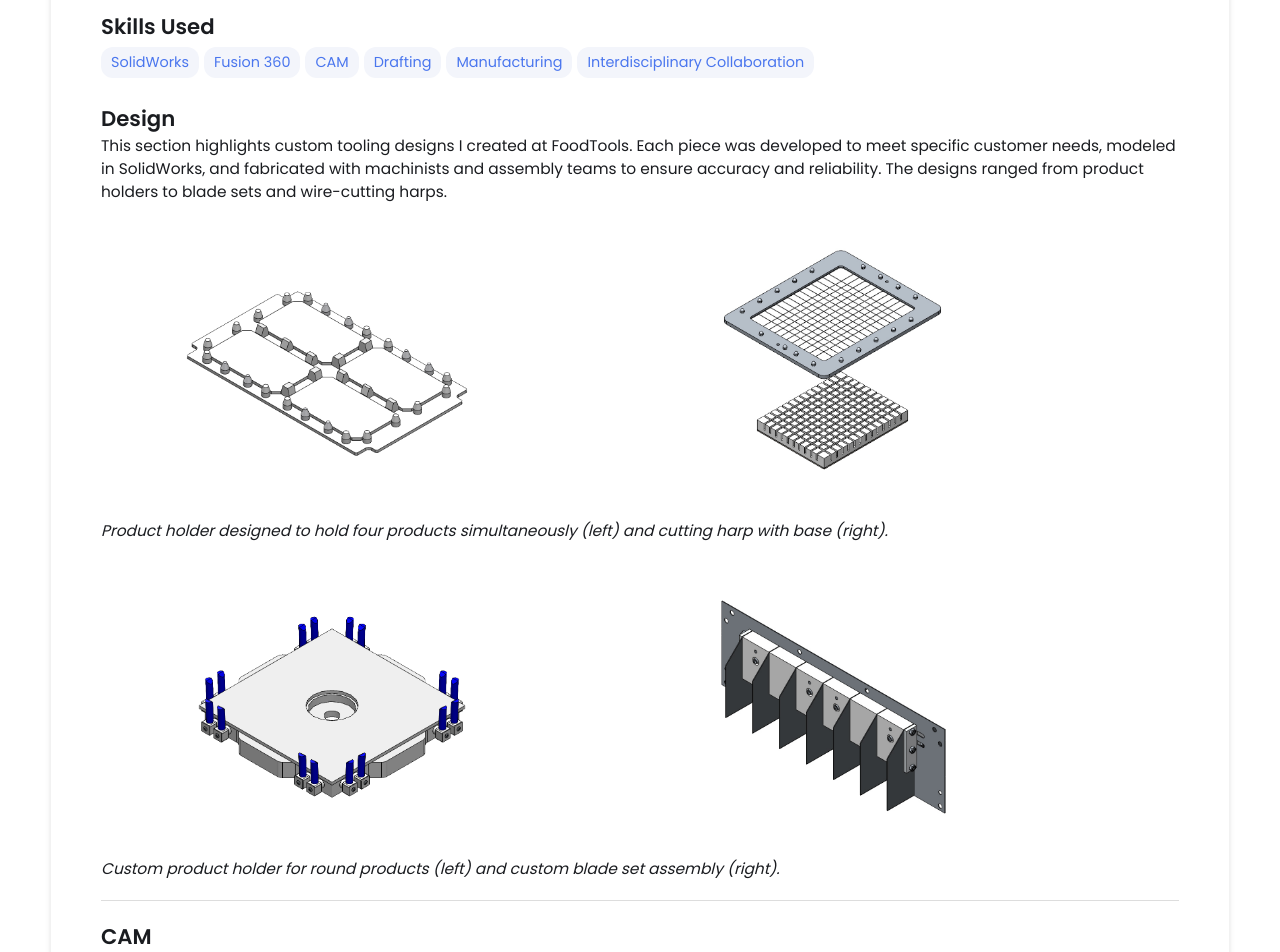
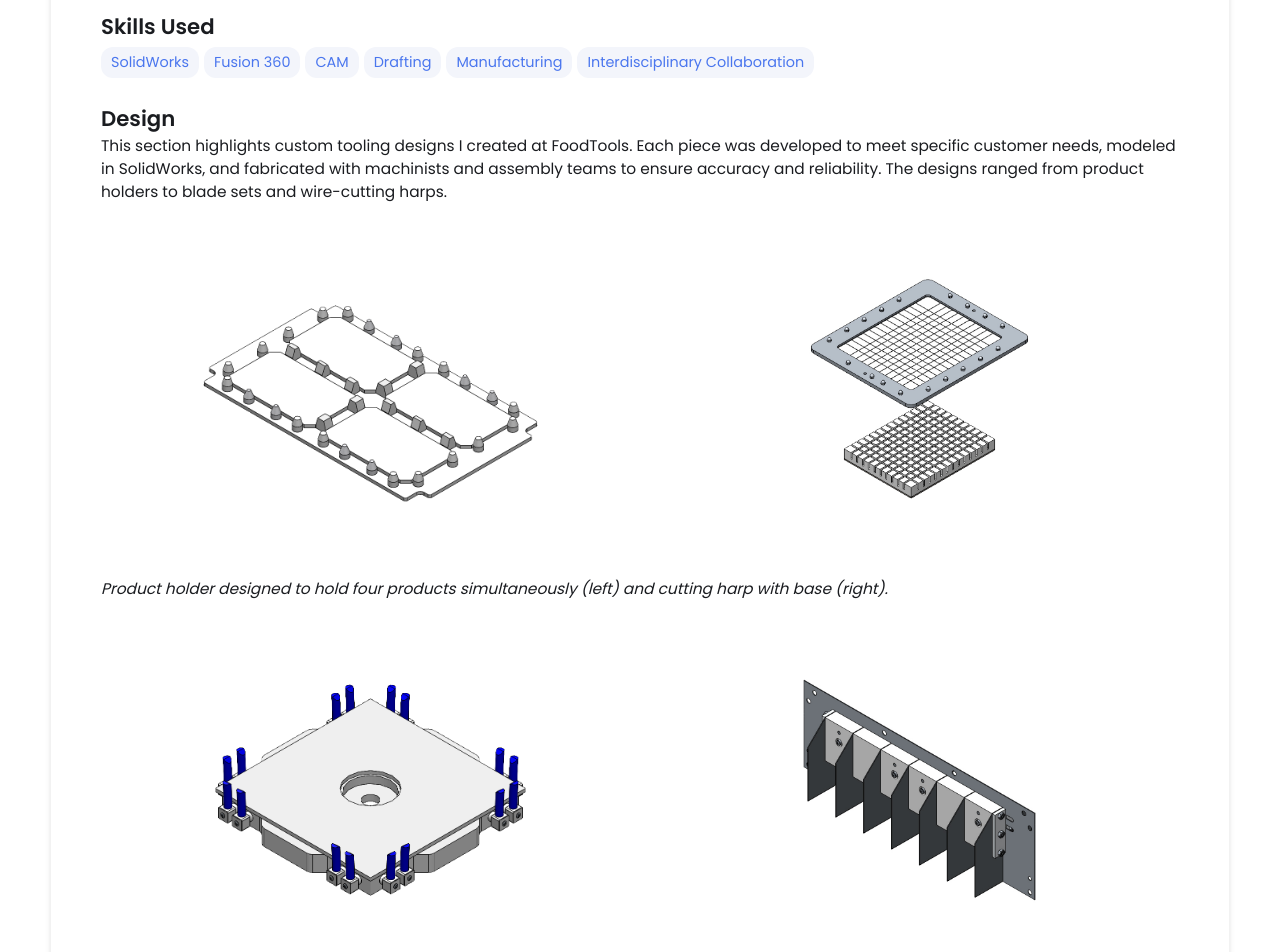
Before and after one commit to klee-eng/klee-eng.github.io, a Jekyll site: the page built from _projects/FoodTools/index.md, in a window 1280 px wide. Shown: the part 679-1631 px from the top of the page. Built offline with Jekyll 4.4.1, drawn with Linux system fonts in a browser that asks for light colours.

Commit message:
Update index.md

```diff
--- a/_projects/FoodTools/index.md
+++ b/_projects/FoodTools/index.md
@@ -16,16 +16,17 @@ main-image: /ftMach3.jpg
 
 This section highlights custom tooling designs I created at FoodTools. Each piece was developed to meet specific customer needs, modeled in SolidWorks, and fabricated with machinists and assembly teams to ensure accuracy and reliability. The designs ranged from product holders to blade sets and wire-cutting harps.
 
-<div style="display: flex; gap: 10px;">
-  <img src="/images-foodtools/4-UP CARDBOARD HOLDERBOARD LAYOUT.PNG" height="300" alt="Hub1">
-  <img src="/images-foodtools/CHEESEHEAD HEAD-BASE ASM.JPG" height="300" alt="Hub1"></div>
+<div class="image-row">
+  <img src="/images-foodtools/4-UP CARDBOARD HOLDERBOARD LAYOUT.PNG" alt="Hub1">
+  <img src="/images-foodtools/CHEESEHEAD HEAD-BASE ASM.JPG" alt="Hub2">
+</div>
 
-  <p><i>Product holder designed to hold four products simultaneously (left) and cutting harp with base (right).</i></p>
+<p><i>Product holder designed to hold four products simultaneously (left) and cutting harp with base (right).</i></p>
 
-
-<div style="display: flex; gap: 10px;">
-  <img src="/images-foodtools/csrsdialpalre.PNG" height="300" alt="Hub1">
-  <img src="/images-foodtools/BLADE SETASM LAYOUT.JPG" height="300" alt="Hub1"></div>
+<div class="image-row">
+  <img src="/images-foodtools/csrsdialpalre.PNG" alt="Hub1">
+  <img src="/images-foodtools/BLADE SETASM LAYOUT.JPG" alt="Hub2">
+</div>
 
 <p><i>Custom product holder for round products (left) and custom blade set assembly (right).</i></p>
 
@@ -35,9 +36,10 @@ This section highlights custom tooling designs I created at FoodTools. Each piec
 
 When I started in this position, a need for new CNC programs was identified after a machine containing older programs broke. I took on the challenge and taught myself Fusion 360 Manufacturing to replace these programs as needed. In addition to updating existing programs, I developed CNC programs for intricate, custom parts with complex features, including curved profiles that required advanced machining operations. This work improved both efficiency and precision in the manufacturing process of our parts.
 
-<div style="display: flex; gap: 10px;">
-  <img src="/images-foodtools/DialPlateSim.PNG" height="300" alt="Hub1">
-  <img src="/images-foodtools/TurnTableSim.PNG" height="300" alt="Hub1"></div>
+<div class="image-row">
+  <img src="/images-foodtools/DialPlateSim.PNG" alt="Hub1">
+  <img src="/images-foodtools/TurnTableSim.PNG" alt="Hub2">
+</div>
 
 <p><i>CAM simulations for two parts: a round dial plate (left) and a turntable (right).</i></p>
 
@@ -47,8 +49,8 @@ When I started in this position, a need for new CNC programs was identified afte
 
 As a Design Engineer, I also had the opportunity to wire electrical boards for various machines. During this process, I gained experience designing PLC boards that combined high- and low-voltage components and practiced interpreting detailed electrical diagrams. This work allowed me to build on the mechatronics experience I developed during my undergraduate studies and continue developing the skills I aim to expand in graduate studies.
 
-<div style="display: flex; gap: 10px;">
-  <img src="/images-foodtools/ftElecBoard.jpg" height="300" alt="Hub1">
+<div class="image-row">
+  <img src="/images-foodtools/ftElecBoard.jpg" alt="Hub1">
 </div>
 
 <p><i>Image of finished electrical board.</i></p>
```
